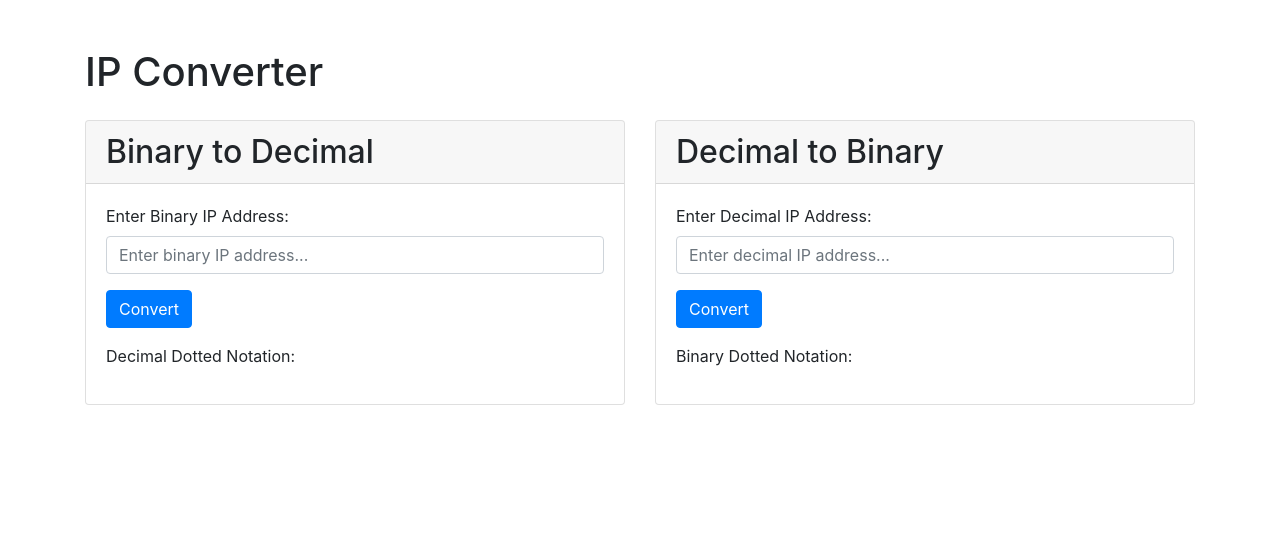
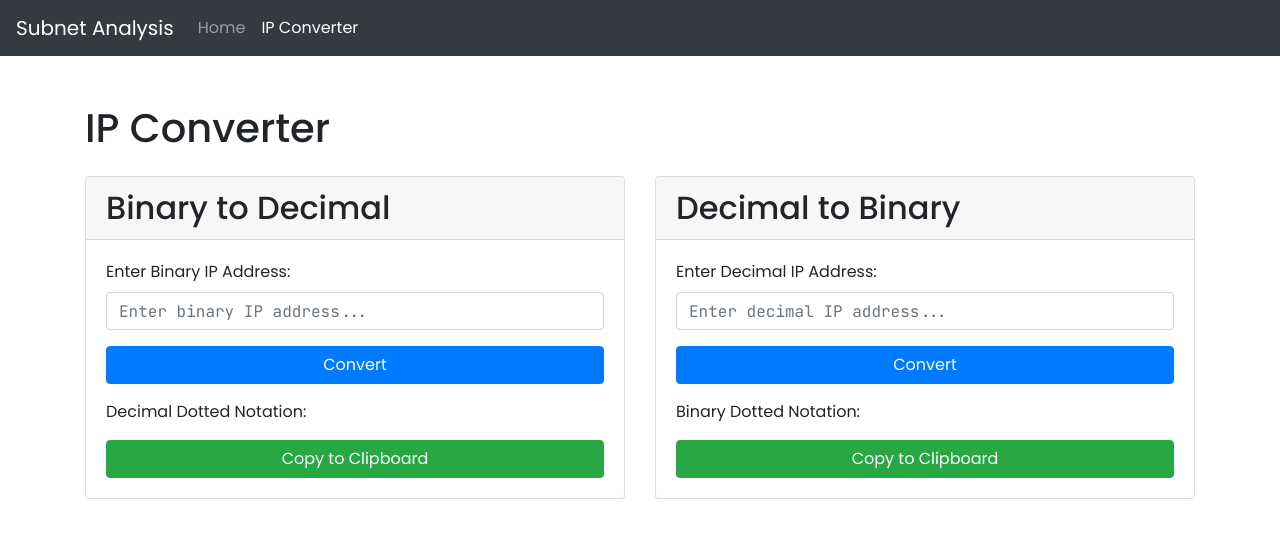
Before and after one commit to TheMIU/SubnetAnalysis, a plain HTML site: page IP Converter.html in a window 1280 px wide. Drawn offline with nearby package versions, Linux system fonts and the light colour scheme.

Commit message:
Responsive

```diff
--- a/IP Converter.html
+++ b/IP Converter.html
@@ -1,14 +1,50 @@
 <!DOCTYPE html>
 <html>
 <head>
+    <meta charset="utf-8">
+    <meta name="viewport" content="width=device-width, initial-scale=1">
     <title>IP Converter</title>
     <link rel="stylesheet" href="https://maxcdn.bootstrapcdn.com/bootstrap/4.5.2/css/bootstrap.min.css">
+    <!-- Google Fonts -->
+    <link href="https://fonts.googleapis.com/css2?family=JetBrains+Mono:wght@400;500;700&display=swap" rel="stylesheet">
+    <link rel="preconnect" href="https://fonts.googleapis.com">
+    <link rel="preconnect" href="https://fonts.gstatic.com" crossorigin>
+    <link href="https://fonts.googleapis.com/css2?family=Poppins:wght@100;300;400;500;600;700;900&display=swap" rel="stylesheet">
+
+    <style>
+        body {
+            font-family: 'Poppins', sans-serif;
+        }
+
+        .numbers{
+            font-family: 'JetBrains Mono', monospace;
+        }
+    </style>
 </head>
 <body>
+<nav class="navbar navbar-expand-lg navbar-dark bg-dark">
+    <a class="navbar-brand" href="#">Subnet Analysis</a>
+    <button class="navbar-toggler" type="button" data-toggle="collapse" data-target="#navbarNav"
+            aria-controls="navbarNav" aria-expanded="false" aria-label="Toggle navigation">
+        <span class="navbar-toggler-icon"></span>
+    </button>
+    <div class="collapse navbar-collapse" id="navbarNav">
+        <ul class="navbar-nav">
+            <li class="nav-item ">
+                <a class="nav-link" href="index.html">Home</a>
+            </li>
+            <li class="nav-item active">
+                <a class="nav-link" href="IP%20Converter.html">IP Converter</a>
+            </li>
+        </ul>
+    </div>
+</nav>
+
 <div class="container mt-5">
     <h1 class="mb-4">IP Converter</h1>
+
     <div class="row">
-        <div class="col-md-6">
+        <div class="col-md-6 col-sm-12">
             <div class="card">
                 <div class="card-header">
                     <h2 class="mb-0">Binary to Decimal</h2>
@@ -16,14 +52,16 @@
                 <div class="card-body">
                     <div class="form-group">
                         <label for="binaryIP">Enter Binary IP Address:</label>
-                        <input type="text" class="form-control" id="binaryIP" placeholder="Enter binary IP address...">
+                        <input type="text" class="numbers form-control" id="binaryIP" placeholder="Enter binary IP address...">
                     </div>
-                    <button class="btn btn-primary" onclick="convertBinaryToDecimal()">Convert</button>
-                    <p class="mt-3">Decimal Dotted Notation: <span id="decimalResult"></span></p>
+                    <button class="btn btn-primary btn-block" onclick="convertBinaryToDecimal()">Convert</button>
+                    <p class="mt-3">Decimal Dotted Notation: <span class="numbers" id="decimalResult"></span></p>
+                    <button class="btn btn-success btn-block" onclick="copyToClipboard('decimalResult')">Copy to Clipboard</button>
                 </div>
             </div>
         </div>
-        <div class="col-md-6">
+
+        <div class="col-md-6 col-sm-12">
             <div class="card">
                 <div class="card-header">
                     <h2 class="mb-0">Decimal to Binary</h2>
@@ -31,10 +69,12 @@
                 <div class="card-body">
                     <div class="form-group">
                         <label for="decimalIP">Enter Decimal IP Address:</label>
-                        <input type="text" class="form-control" id="decimalIP" placeholder="Enter decimal IP address...">
+                        <input type="text" class="numbers form-control" id="decimalIP"
+                               placeholder="Enter decimal IP address...">
                     </div>
-                    <button class="btn btn-primary" onclick="convertDecimalToBinary()">Convert</button>
-                    <p class="mt-3">Binary Dotted Notation: <span id="binaryResult"></span></p>
+                    <button class="btn btn-primary btn-block" onclick="convertDecimalToBinary()">Convert</button>
+                    <p class="mt-3">Binary Dotted Notation: <span class="numbers" id="binaryResult"></span></p>
+                    <button class="btn btn-success btn-block" onclick="copyToClipboard('binaryResult')">Copy to Clipboard</button>
                 </div>
             </div>
         </div>
@@ -68,6 +108,19 @@
         var binaryDottedNotation = binaryGroups.join(".");
         document.getElementById("binaryResult").innerHTML = binaryDottedNotation;
     }
+
+    function copyToClipboard(elementId) {
+        var element = document.getElementById(elementId);
+        var range = document.createRange();
+        range.selectNode(element);
+        window.getSelection().removeAllRanges();
+        window.getSelection().addRange(range);
+        document.execCommand("copy");
+        window.getSelection().removeAllRanges();
+    }
 </script>
+<script src="https://ajax.googleapis.com/ajax/libs/jquery/3.6.4/jquery.min.js"></script>
+<script src="https://maxcdn.bootstrapcdn.com/bootstrap/4.5.2/js/bootstrap.min.js"></script>
+<script src="script.js"></script>
 </body>
 </html>
```
Also changed, not shown: index.html (+47 -21 lines).
